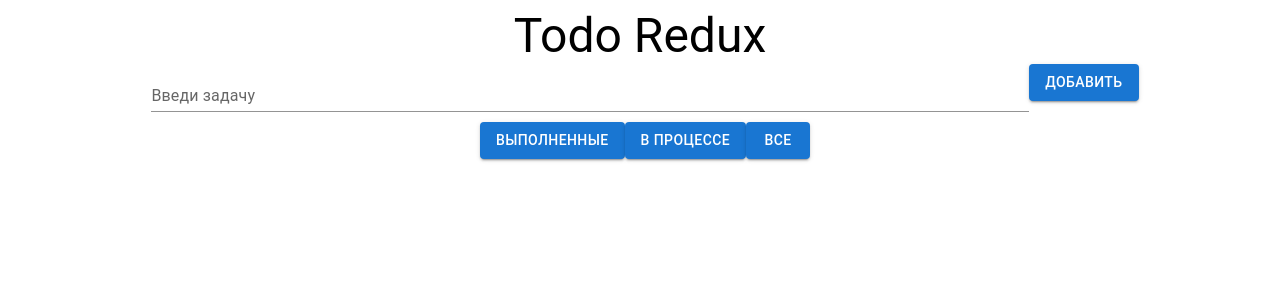
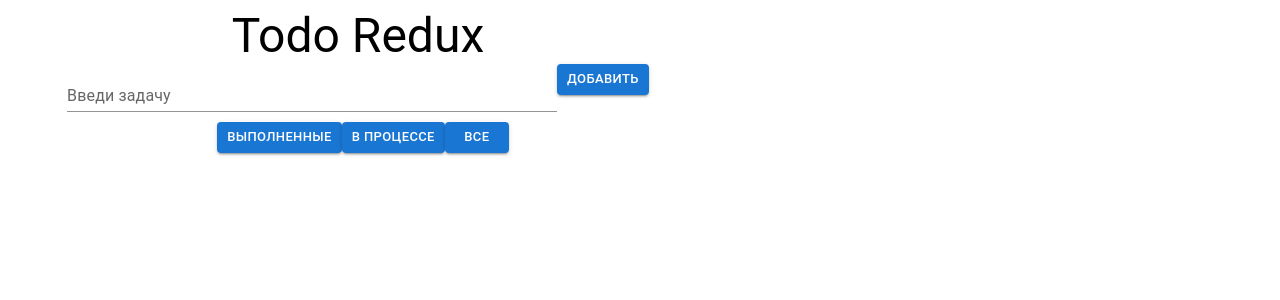
Before and after one commit to maks8686/todo-redux, a React (Create React App) app: page / in a window 1280 px wide. Shown: the top 300 px of the page. Built offline with nearby package versions, Linux system fonts and the light colour scheme.

Commit message:
снова правка верстки

```diff
--- a/src/App.css
+++ b/src/App.css
@@ -4,5 +4,6 @@
   text-align: center;
   margin: 0,auto;
   justify-content: center;
+  max-width: 700px;
 
 }
--- a/src/Components/Input/Input.js
+++ b/src/Components/Input/Input.js
@@ -36,7 +36,7 @@
         onChange={handleChange}
         onKeyPress={onKeyPress}
       />
-      <Button variant="contained" onClick={handleSubmit}>
+      <Button size="small" variant="contained" onClick={handleSubmit}>
         Добавить
       </Button>
     </StyledInput>
--- a/src/Components/Input/Input.styles.js
+++ b/src/Components/Input/Input.styles.js
@@ -1,6 +1,6 @@
 import styled from "styled-components";
 
 export const StyledInput = styled.div`
-  padding-left: 10px;
   margin: 0, auto;
+  flex-direction: row
 `;
--- a/src/Components/SortButtons/SortButtons.js
+++ b/src/Components/SortButtons/SortButtons.js
@@ -12,13 +12,13 @@
 
   return (
     <StyledSortDiv>
-      <Button variant="contained" onClick={() => dispatch(sortDoneTodo())}>
+      <Button size="small" variant="contained" onClick={() => dispatch(sortDoneTodo())}>
         Выполненные
       </Button>
-      <Button variant="contained" onClick={() => dispatch(sortNotDoneTodo())}>
+      <Button size="small" variant="contained" onClick={() => dispatch(sortNotDoneTodo())}>
         В процессе
       </Button>
-      <Button variant="contained" onClick={() => dispatch(showAllTodos())}>
+      <Button size="small" variant="contained" onClick={() => dispatch(showAllTodos())}>
         Все
       </Button>
     </StyledSortDiv>
```
